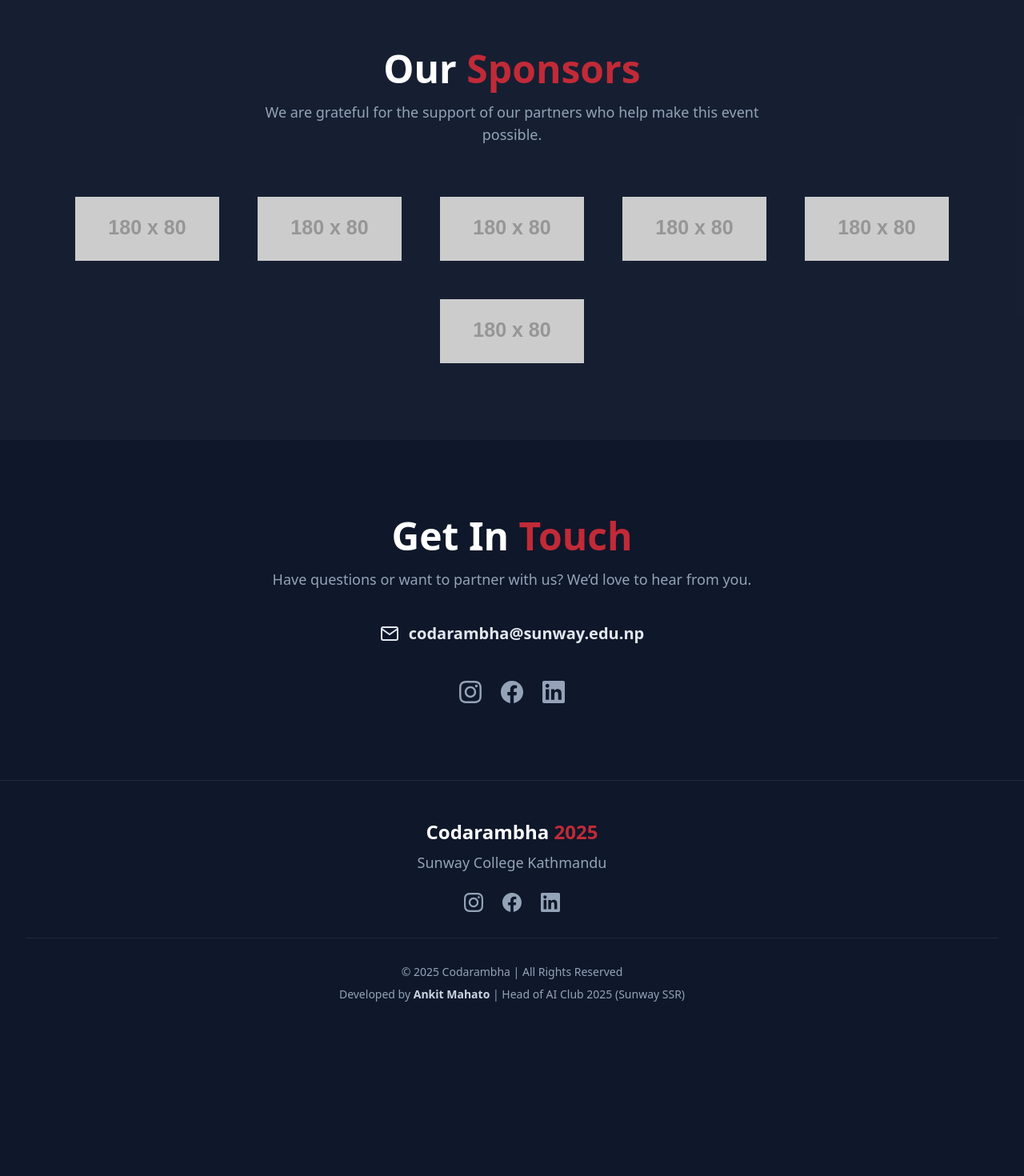
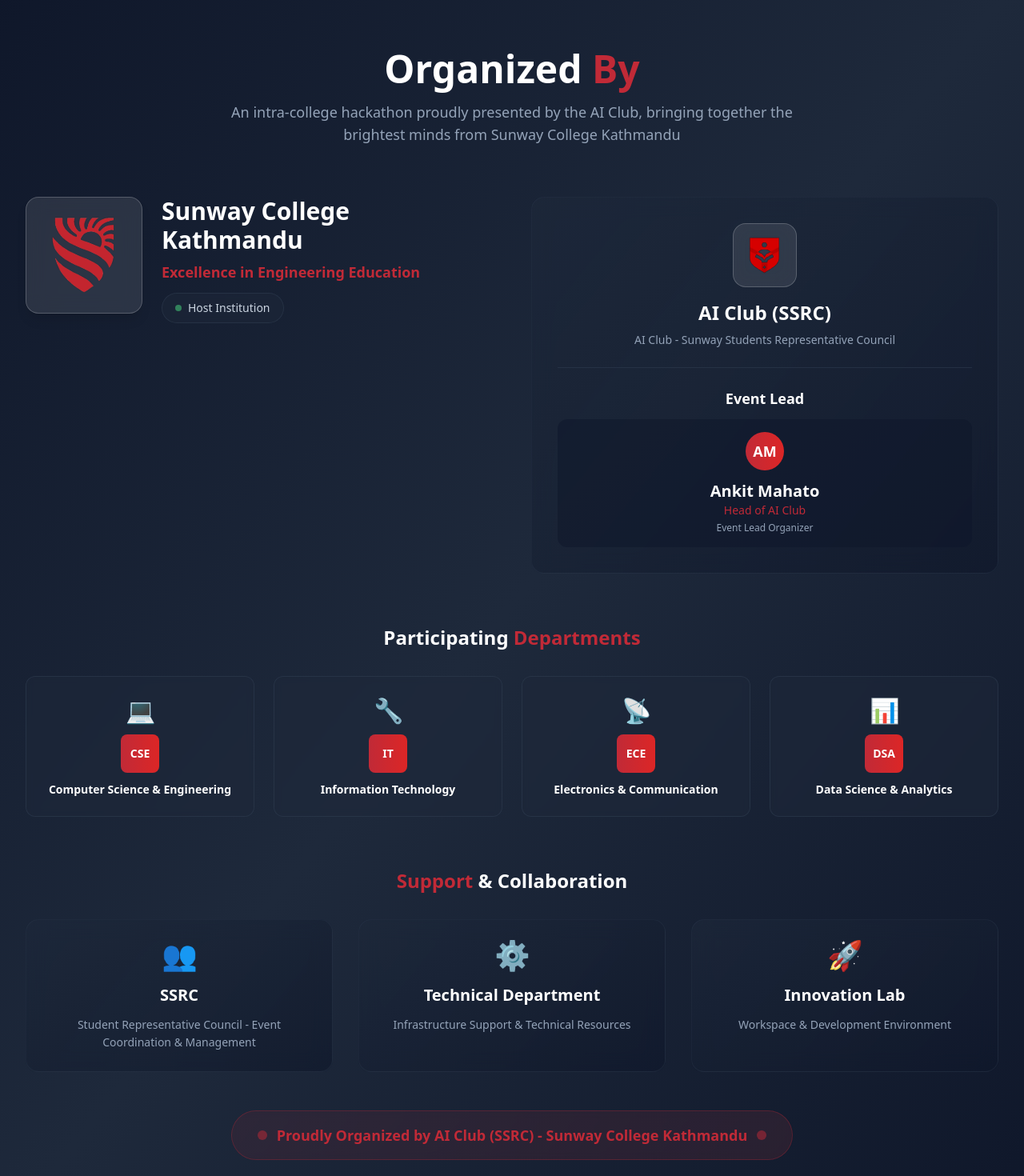
Before and after one commit to mahatoankit/codarambha-2025, a React (Vite) app: page / in a window 1280 px wide. Shown: the part 5700-7170 px from the top of the page at 80% size. Before the commit the page ends 7001 px from the top, so only its background shows below. Built offline with nearby package versions, Linux system fonts and the light colour scheme.

Commit message:
fixed the logo of college and ssrc

```diff
--- a/components/Sponsors.jsx
+++ b/components/Sponsors.jsx
@@ -1,38 +1,223 @@
 
 import React from 'react';
+import { motion } from 'motion/react';
 
-const sponsors = [
-  { name: 'Innovate Corp', logoUrl: 'https://placehold.co/180x80/ffffff/000000?text=InnovateCorp' },
-  { name: 'Tech Solutions', logoUrl: 'https://placehold.co/180x80/ffffff/000000?text=TechSolutions' },
-  { name: 'CodeHub', logoUrl: 'https://placehold.co/180x80/ffffff/000000?text=CodeHub' },
-  { name: 'Future AI', logoUrl: 'https://placehold.co/180x80/ffffff/000000?text=FutureAI' },
-  { name: 'Data Dynamics', logoUrl: 'https://placehold.co/180x80/ffffff/000000?text=DataDynamics' },
-  { name: 'CloudNet', logoUrl: 'https://placehold.co/180x80/ffffff/000000?text=CloudNet' },
-];
+const organizationInfo = {
+  college: {
+    name: "Sunway College Kathmandu",
+    logo: "/sunway-logo.svg", // Using the actual Sunway College logo
+    description: "Excellence in Engineering Education"
+  },
+  organizer: {
+    club: "AI Club (SSRC)",
+    fullName: "AI Club - Sunway Students Representative Council",
+    logo: "/ssrc-logo.svg", // Using the actual SSRC logo
+    lead: {
+      name: "Ankit Mahato",
+      title: "Head of AI Club",
+      role: "Event Lead Organizer"
+    }
+  },
+  supportingDepartments: [
+    { name: "Computer Science & Engineering", abbreviation: "CSE", icon: "💻" },
+    { name: "Information Technology", abbreviation: "IT", icon: "🔧" },
+    { name: "Electronics & Communication", abbreviation: "ECE", icon: "📡" },
+    { name: "Data Science & Analytics", abbreviation: "DSA", icon: "📊" }
+  ],
+  collaborators: [
+    {
+      name: "SSRC",
+      description: "Student Representative Council - Event Coordination & Management",
+      icon: "👥"
+    },
+    {
+      name: "Technical Department",
+      description: "Infrastructure Support & Technical Resources",
+      icon: "⚙️"
+    },
+    {
+      name: "Innovation Lab",
+      description: "Workspace & Development Environment",
+      icon: "🚀"
+    }
+  ]
+};
 
 const Sponsors = () => {
   return (
-    <section id="sponsors" className="py-20 sm:py-24 bg-slate-800/50">
+    <section id="sponsors" className="py-20 sm:py-24 bg-gradient-to-br from-slate-900 via-slate-800 to-slate-900">
       <div className="container mx-auto px-4 sm:px-6 lg:px-8">
+        {/* Header */}
         <div className="text-center mb-16">
-          <h2 className="text-3xl sm:text-4xl lg:text-5xl font-extrabold text-white">
-            Our <span className="text-[#C12A37]">Sponsors</span>
-          </h2>
-          <p className="mt-4 text-lg text-slate-400 max-w-2xl mx-auto">
-            We are grateful for the support of our partners who help make this event possible.
-          </p>
+          <motion.h2
+            className="text-3xl sm:text-4xl lg:text-5xl font-extrabold text-white mb-4"
+            initial={{ opacity: 0, y: 20 }}
+            whileInView={{ opacity: 1, y: 0 }}
+            transition={{ duration: 0.6 }}
+            viewport={{ once: true }}
+          >
+            Organized <span className="text-[#C12A37]">By</span>
+          </motion.h2>
+          <motion.p
+            className="text-lg text-slate-400 max-w-3xl mx-auto mb-8"
+            initial={{ opacity: 0, y: 20 }}
+            whileInView={{ opacity: 1, y: 0 }}
+            transition={{ duration: 0.6, delay: 0.1 }}
+            viewport={{ once: true }}
+          >
+            An intra-college hackathon proudly presented by the AI Club, bringing together the brightest minds from Sunway College Kathmandu
+          </motion.p>
         </div>
-        <div className="flex flex-wrap justify-center items-center gap-8 md:gap-12">
-          {sponsors.map((sponsor, index) => (
-            <div key={index} className="flex-shrink-0">
-              <img
-                src={sponsor.logoUrl}
-                alt={`${sponsor.name} logo`}
-                className="h-16 md:h-20 filter grayscale hover:grayscale-0 transition-all duration-300 ease-in-out cursor-pointer"
-              />
+
+        {/* Main Organization Section */}
+        <div className="grid lg:grid-cols-2 gap-12 mb-16">
+          {/* College Info */}
+          <motion.div
+            className="text-center lg:text-left"
+            initial={{ opacity: 0, x: -50 }}
+            whileInView={{ opacity: 1, x: 0 }}
+            transition={{ duration: 0.8 }}
+            viewport={{ once: true }}
+          >
+            <div className="flex flex-col lg:flex-row items-center lg:items-start gap-6">
+              <div className="bg-white/10 backdrop-blur-md border border-white/20 rounded-2xl p-6 shadow-lg">
+                <img
+                  src={organizationInfo.college.logo}
+                  alt={`${organizationInfo.college.name} logo`}
+                  className="h-20 w-20 md:h-24 md:w-24 object-contain"
+                />
+              </div>
+              <div className="flex-1">
+                <h3 className="text-2xl md:text-3xl font-bold text-white mb-2">
+                  {organizationInfo.college.name}
+                </h3>
+                <p className="text-[#C12A37] font-semibold text-lg mb-3">
+                  {organizationInfo.college.description}
+                </p>
+                <div className="inline-flex items-center gap-2 bg-slate-800/50 backdrop-blur-sm border border-slate-700/50 rounded-full px-4 py-2">
+                  <div className="w-2 h-2 bg-green-400 rounded-full animate-pulse"></div>
+                  <span className="text-slate-300 text-sm">Host Institution</span>
+                </div>
+              </div>
             </div>
-          ))}
+          </motion.div>
+
+          {/* AI Club & Organizer Info */}
+          <motion.div
+            className="bg-gradient-to-br from-slate-800/60 to-slate-900/60 backdrop-blur-md border border-slate-700/30 rounded-2xl p-8"
+            initial={{ opacity: 0, x: 50 }}
+            whileInView={{ opacity: 1, x: 0 }}
+            transition={{ duration: 0.8, delay: 0.2 }}
+            viewport={{ once: true }}
+          >
+            <div className="text-center mb-6">
+              <div className="bg-white/10 backdrop-blur-md border border-white/20 rounded-2xl p-4 w-20 h-20 mx-auto flex items-center justify-center mb-4">
+                <img
+                  src={organizationInfo.organizer.logo}
+                  alt="SSRC Logo"
+                  className="h-12 w-12 object-contain"
+                  onError={(e) => {
+                    // Fallback to emoji if logo fails to load
+                    e.target.style.display = 'none';
+                    e.target.nextElementSibling.style.display = 'block';
+                  }}
+                />
+                <span className="text-2xl" style={{ display: 'none' }}>🤖</span>
+              </div>
+              <h4 className="text-2xl font-bold text-white mb-2">{organizationInfo.organizer.club}</h4>
+              <p className="text-slate-400 text-sm mb-4">{organizationInfo.organizer.fullName}</p>
+            </div>
+
+            <div className="border-t border-slate-700/50 pt-6">
+              <h5 className="text-lg font-semibold text-white mb-3 text-center">Event Lead</h5>
+              <div className="bg-slate-900/50 rounded-xl p-4 text-center">
+                <div className="w-12 h-12 mx-auto mb-3 bg-gradient-to-r from-[#C12A37] to-red-600 rounded-full flex items-center justify-center">
+                  <span className="text-white font-bold text-lg">AM</span>
+                </div>
+                <h6 className="text-xl font-bold text-white">{organizationInfo.organizer.lead.name}</h6>
+                <p className="text-[#C12A37] font-medium text-sm mb-1">{organizationInfo.organizer.lead.title}</p>
+                <p className="text-slate-400 text-xs">{organizationInfo.organizer.lead.role}</p>
+              </div>
+            </div>
+          </motion.div>
         </div>
+
+        {/* Participating Departments */}
+        <div className="mb-16">
+          <motion.h3
+            className="text-2xl font-bold text-white text-center mb-8"
+            initial={{ opacity: 0, y: 20 }}
+            whileInView={{ opacity: 1, y: 0 }}
+            transition={{ duration: 0.6 }}
+            viewport={{ once: true }}
+          >
+            Participating <span className="text-[#C12A37]">Departments</span>
+          </motion.h3>
+          <div className="grid grid-cols-2 md:grid-cols-4 gap-6">
+            {organizationInfo.supportingDepartments.map((dept, index) => (
+              <motion.div
+                key={index}
+                className="bg-slate-800/50 backdrop-blur-sm border border-slate-700/50 rounded-xl p-6 text-center hover:bg-slate-700/50 hover:border-[#C12A37]/30 transition-all duration-300"
+                initial={{ opacity: 0, y: 30 }}
+                whileInView={{ opacity: 1, y: 0 }}
+                transition={{ duration: 0.6, delay: index * 0.1 }}
+                viewport={{ once: true }}
+                whileHover={{ scale: 1.05, y: -5 }}
+              >
+                <div className="text-3xl mb-3">{dept.icon}</div>
+                <div className="w-12 h-12 mx-auto mb-3 bg-gradient-to-r from-[#C12A37] to-red-600 rounded-lg flex items-center justify-center">
+                  <span className="text-white font-bold text-sm">{dept.abbreviation}</span>
+                </div>
+                <h4 className="text-sm font-semibold text-white leading-tight">{dept.name}</h4>
+              </motion.div>
+            ))}
+          </div>
+        </div>
+
+        {/* Support & Collaboration */}
+        <div className="mb-12">
+          <motion.h3
+            className="text-2xl font-bold text-white text-center mb-8"
+            initial={{ opacity: 0, y: 20 }}
+            whileInView={{ opacity: 1, y: 0 }}
+            transition={{ duration: 0.6 }}
+            viewport={{ once: true }}
+          >
+            <span className="text-[#C12A37]">Support</span> & Collaboration
+          </motion.h3>
+          <div className="grid md:grid-cols-3 gap-8">
+            {organizationInfo.collaborators.map((collab, index) => (
+              <motion.div
+                key={index}
+                className="bg-gradient-to-br from-slate-800/60 to-slate-900/60 backdrop-blur-md border border-slate-700/30 rounded-2xl p-6 text-center hover:border-[#C12A37]/30 transition-all duration-300"
+                initial={{ opacity: 0, y: 30 }}
+                whileInView={{ opacity: 1, y: 0 }}
+                transition={{ duration: 0.6, delay: index * 0.1 }}
+                viewport={{ once: true }}
+                whileHover={{ scale: 1.02, y: -2 }}
+              >
+                <div className="text-4xl mb-4">{collab.icon}</div>
+                <h4 className="text-xl font-bold text-white mb-3">{collab.name}</h4>
+                <p className="text-slate-400 text-sm leading-relaxed">{collab.description}</p>
+              </motion.div>
+            ))}
+          </div>
+        </div>
+
+        {/* Call to Action */}
+        <motion.div
+          className="text-center"
+          initial={{ opacity: 0, y: 20 }}
+          whileInView={{ opacity: 1, y: 0 }}
+          transition={{ duration: 0.6, delay: 0.3 }}
+          viewport={{ once: true }}
+        >
+          <div className="inline-flex items-center gap-3 bg-gradient-to-r from-[#C12A37]/10 to-red-500/10 border border-[#C12A37]/30 rounded-full px-8 py-4 backdrop-blur-sm">
+            <div className="w-3 h-3 bg-[#C12A37] rounded-full animate-pulse"></div>
+            <span className="text-[#C12A37] font-semibold text-lg">Proudly Organized by AI Club (SSRC) - Sunway College Kathmandu</span>
+            <div className="w-3 h-3 bg-[#C12A37] rounded-full animate-pulse"></div>
+          </div>
+        </motion.div>
       </div>
     </section>
   );
```
Also changed, not shown: public/ssrc-logo.svg (added), public/sunway-logo.svg (added).
